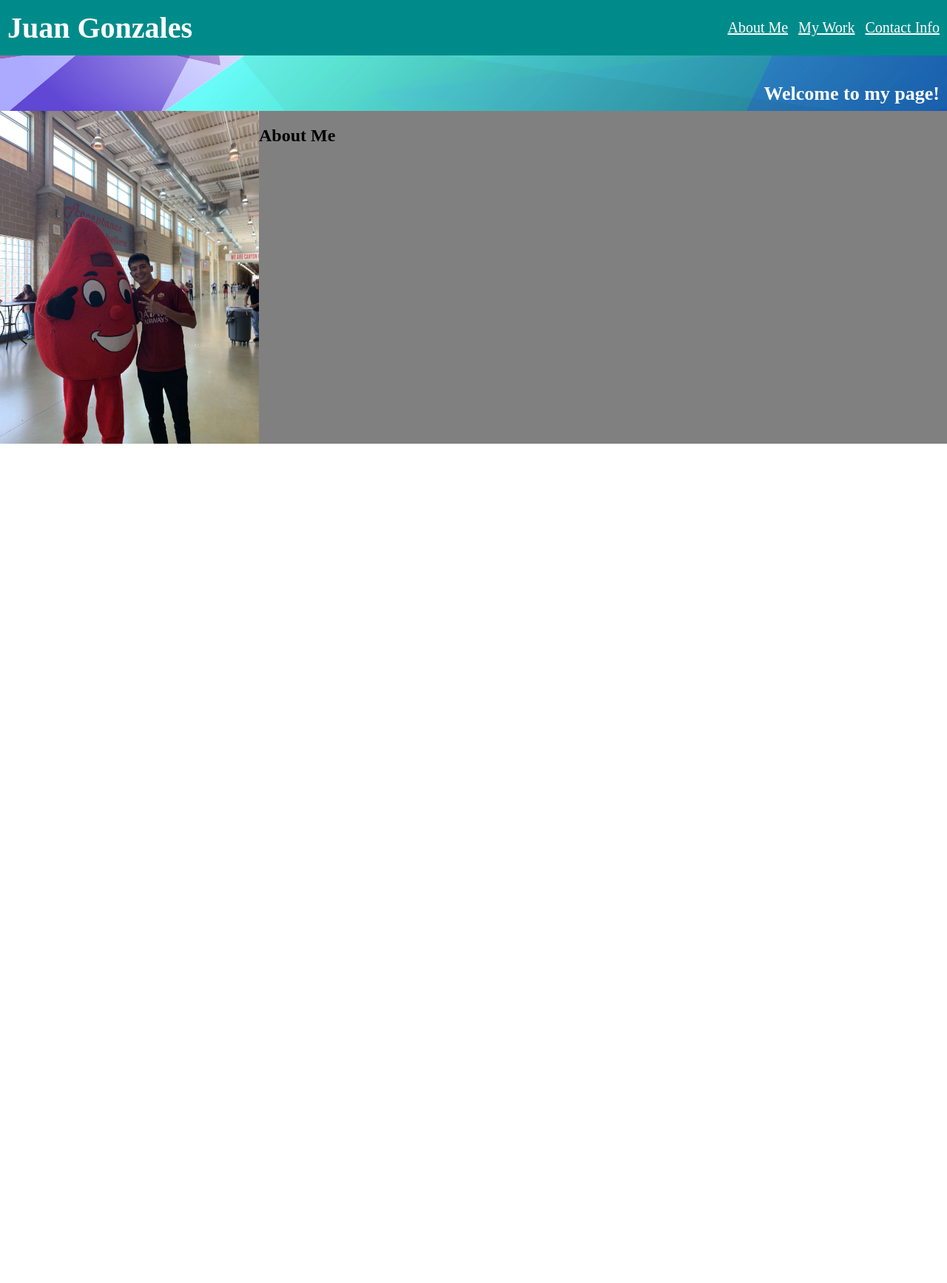
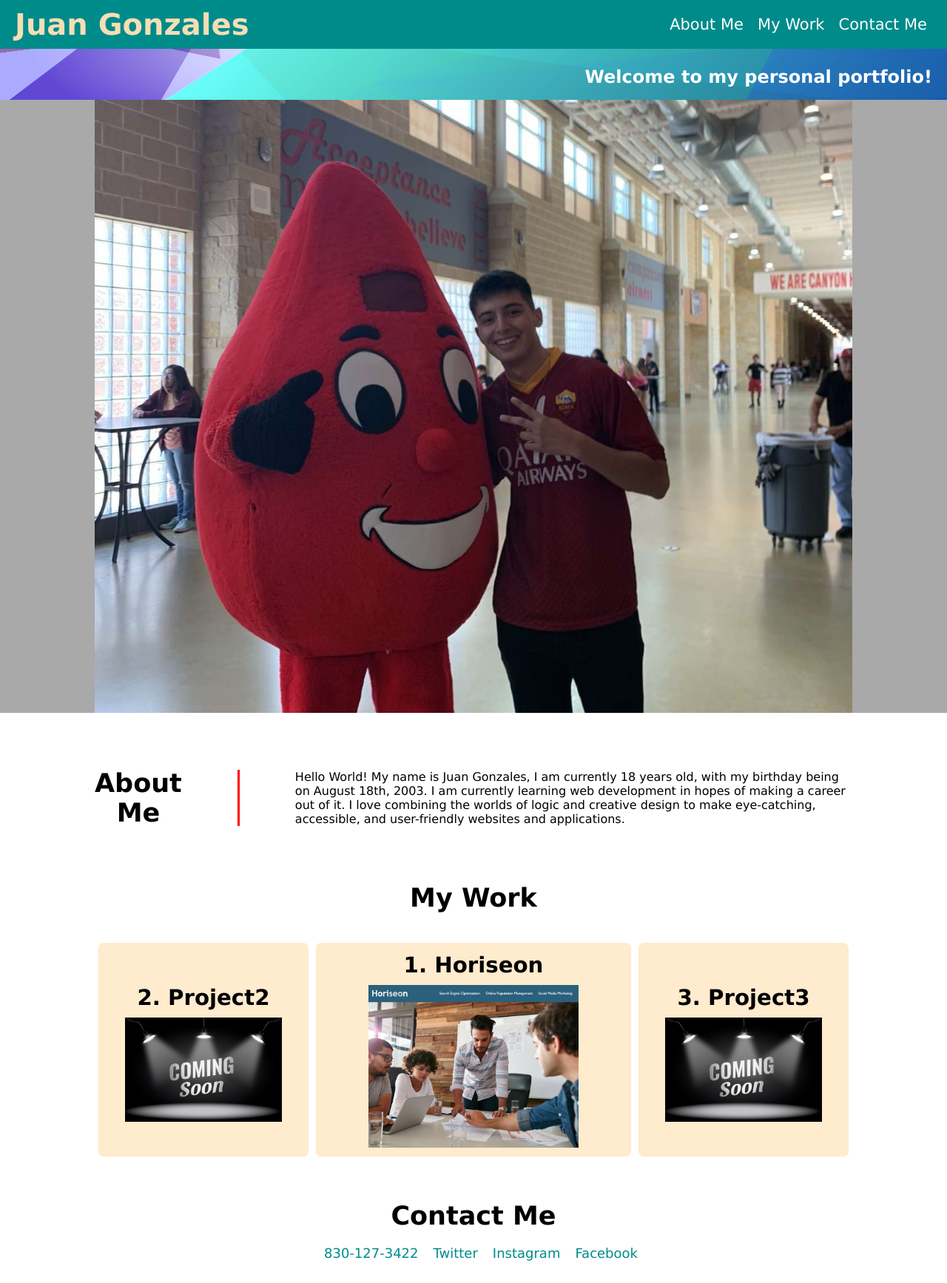
Before and after one commit to JuaGon653/portfolio, a plain HTML site: page index.html in a window 1280 px wide. Shown: the whole page at 74% size. Before the commit the page ends 800 px from the top, so only its background shows below. Drawn offline with Linux system fonts and the light colour scheme.

Commit message:
added files

```diff
--- a/assets/css/style.css
+++ b/assets/css/style.css
@@ -1,69 +1,234 @@
-body{
-    display:inline;
-    margin: 0px;
+* {
+    margin: 0;
+    padding: 0;
+    font-family: 'Lucida sans';
 }
+
+/* Nav Bar */
 header {
+    position: fixed;
+    width: 100%;
+    background-color: darkcyan;
+    z-index: 1;
+}
+header nav h1 {
+    font-size: 40px;
+    color: wheat;
+}
+nav {
     display: flex;
-    position: fixed;
-    top: 0;
+    justify-content: space-between;
+    padding: 10px 20px;
+    align-items: center;
+}
+.links {
+    flex: 1;
+    text-align: right;
+}
+.links ul li {
+    list-style-type: none;
+    position: relative;
+    display: inline-block;
+    padding: 7px;
+    font-size: 21px;
+}
+.links ul li a{
+    color: white;
+    text-decoration: none;
+}
+.links ul li a:hover{
+    color: brown;
+}
+
+/* banner */
+#banner img {
     width: 100%;
-    height: 75px;
-    background-color: darkcyan;
+    height: 135px;
+    margin-bottom: -4px;
+}
+#banner h2{
+    position: absolute;
+    top: 90px;
+    right: 20px;
+    color: white;
+}
+
+/* my photo */
+#photo-me{
+    display: flex;
+    margin-top: 0;
+    justify-content: center;
+    background-color: darkgrey;
+}
+img{
+    width: 80%
+}
+
+/* about me */
+#about-me{
+    display: flex;
+    width: 80%;
+    margin: auto;
+    text-align: center;
+    padding-top: 75px;
+    align-items: space-between;
+    justify-items: space-between;
+}
+#about-me h1 {
+    display: inline;
+    font-size: 35px;
+    align-self: center;
+}
+#about-me p{
+    align-self: center;
+    margin-left: 75px;
+    padding-left: 75px;
+    border-left: 3px solid red;
+    text-align: left;
+}
+
+/* my work */
+#my-work {
+    width: 80%;
+    margin: auto;
+    text-align: center;
+    padding-top: 75px;
+}
+#my-work h1 {
+    font-size: 35px;
+}
+.row{
+    margin-top: 3%;
+    display: flex;
+    justify-content: space-between;
+}
+#my-work #first img{
+    width: 70%;
+    margin-bottom: 2%;
+}
+#my-work a{
+    padding: 3px 10px;
+    background-color: blanchedalmond;
+    margin-bottom: 3%;
+    text-decoration: none;
+    color: black;
+    border-radius: 7px;
+    font-size: 25px;
+}
+#my-work a:hover{
+    box-shadow: 10px 10px 8px gray;
+}
+
+.course-col {
+    display: flex;
+    flex-direction: column;
+    flex-basis: 65%;
+    border-radius: 10px;
+    padding: 20px 12px;
+    background-color: blanchedalmond;
+    margin: 10px 5px;
+    justify-content: center;
+    align-items: center;
+}
+.course-col h3{
+    margin: 10px;
+}
+#first{
+    flex-basis: 100%;
+}
+
+/* contact me */
+#contact{
+    display: flex;
+    flex-direction: column;
+    margin: auto;
+    padding: 30px 0;
+    width:80%;
+    align-items: center;
+    justify-content: center;
+}
+#contact h1{
+    font-size: 35px;
+    text-align: center;
+}
+#contact ul{
+    display: flex;
+    margin-top: 20px;
     justify-content: space-between;
     align-items: center;
-    z-index: 3;
-    color: white;
 }
-ul {
-    list-style-type: none;
-    margin-right: 10px;
+#contact ul li{
+    display: inline;
+    font-size: 18px;
+    margin-left: 20px;
 }
-li {
-    display: inline;
-    margin-left: 10px;
-    text-decoration: underline;
-    font-size: 20px;
+#contact ul li a{
+    text-decoration: none;
+    color: darkcyan;
 }
-h1 {
-    margin-left: 10px;
-    font-size: 40px;
+#contact ul li a:hover{
+    cursor: pointer;
+    color: lightcoral;
 }
-#profile-photo {
-    width: 350px;
-    height: 450px
-}
-#banner img {
-    width:100vw;
-    height: 150px;
-}
-#banner h2 {
-    position: absolute;
-    top: 90px;
-    right: 10px;
-    color: white;
-    font-size: 26px;
-}
-#about-me {
-    display: flex;
-    background-color: gray;
-    height: 450px;
-    margin-top: -4px;
-}
-#about-me h2 {
-    justify-self: ;
-}
-@media screen and (max-width: 900px) {
-    body{
-        margin: 130px;
+
+@media(max-width:700px){
+    nav{
         flex-direction: column;
     }
-    header {
+    header nav h1 {
+        font-size: 30px;
+    }
+
+
+    #banner img {
+        height: 120px
+    }
+    #banner{
+        padding-top: 25px;
+        text-align: center;
+    }
+    #banner h2{
+        width: 95%;
+        font-size: 18px;
+        padding-top: 20px;
+        text-align: right;
+    }
+
+
+    #about-me {
         flex-direction: column;
-        height: 130px;
-        justify-content: center;
-        line-height: 0px;
+        padding-top: 35px;
     }
-    #banner {
-        content-visibility: hidden;
+    #about-me h1{
+        margin-top: 55px;
+    }
+    #about-me p{
+        margin: 0;
+        padding-top: 20px;
+        padding-left: 0;
+        border-left: none;
+    }
+    #my-work {
+        flex-direction: column;
+    }
+
+
+    #my-work{
+        padding-top: 35px;
+    }
+    #my-work h1{
+        margin-top: 55px;
+    }
+    .row{
+        flex-direction: column;
+        align-items: center;
+    }
+    #first{
+        order: -1
+    }
+
+
+    #contact ul{
+        flex-direction: column;
     }
 }
--- a/index.html
+++ b/index.html
@@ -1,34 +1,75 @@
 <!DOCTYPE html>
-<html lang="en-US">
-
+<html lang="en">
     <head>
         <meta charset="UTF-8">
-        <title>Juan Gonzales's Portfolio</title>
+        <meta name="viewport" content="width=device-width, initial-scale=1.0">
+        <title>Juan's Portfolio</title>
         <link rel="stylesheet" href="./assets/css/style.css">
     </head>
 
     <body>
-        <section>
-            <header>
+
+        <header>
+            <nav>
                 <h1>Juan Gonzales</h1>
-                <nav>
+                <section class="links">
                     <ul>
-                        <li id="about-me-link">About Me</li>
-                        <li id="my-work-link">My Work</li>
-                        <li id="contact-info-link">Contact Info</li>
+                        <li><a href="#about-me">About Me</a></li>
+                        <li><a href="#my-work">My Work</a></li>
+                        <li><a href="#contact">Contact Me</a></li>
                     </ul>
-                </nav>
-            </header>
+                </section>
+            </nav>
+        </header>
+
+        <section id="banner">
+            <img src="./assets/images/Header-background-2.png">
+            <h2>Welcome to my personal portfolio!</h1>
         </section>
 
-        <section id="banner">
-            <img src="./assets/images/Header-background-2.png" alt="banner">
-            <h2>Welcome to my page!</h2>
+        <section id="photo-me">
+            <img src="./assets/images/me.JPG">
         </section>
 
+
         <section id="about-me">
-            <img id="profile-photo" src="./assets/images/IMG_5177.JPG" alt="Juan Gonzales">
-            <h2>About Me</h2>
+            <h1>About Me</h1>
+            <p>Hello World! My name is Juan Gonzales, I am currently 18 years old, with my
+            birthday being on August 18th, 2003. I am currently learning web development in hopes of
+            making a career out of it. I love combining the worlds of logic and creative design to make
+            eye-catching, accessible, and user-friendly websites and applications.
+            </p>
         </section>
+
+        <section id="my-work">
+            <h1>My Work</h1>
+            <section class="row">
+                <a class="course-col">
+                    <h3>2. Project2</h3>
+                    <img src="./assets/images/realistic-coming-soon-background_23-2148889082.jpg">
+                </a>
+
+                <a target="_blank" href ="https://juagon653.github.io/code-refractor/" class="course-col" id="first">
+                    <h3>1. Horiseon</h3>
+                    <img src="./assets/images/horiseon.png">
+                </a>
+
+                <a class="course-col">
+                    <h3>3. Project3</h3>
+                    <img src="./assets/images/realistic-coming-soon-background_23-2148889082.jpg">
+                </a>
+            </section>
+        </section>
+
+        <section id="contact">
+            <h1>Contact Me</h1>
+            <ul>
+                <li><a>830-127-3422</a></li>
+                <li><a target="_blank" href="https://twitter.com/i/flow/login">Twitter</a></li>
+                <li><a target="_blank" href="https://www.instagram.com/accounts/login/">Instagram</a></li>
+                <li><a target="_blank" href="https://www.facebook.com/">Facebook</a></li>
+            </ul>
+        </section>
+
     </body>
 </html>
```
Also changed, not shown: assets/images/IMG_5177.JPG (deleted), assets/images/horiseon.png (added), assets/images/me.JPG (added), assets/images/realistic-coming-soon-background_23-2148889082.jpg (added).
